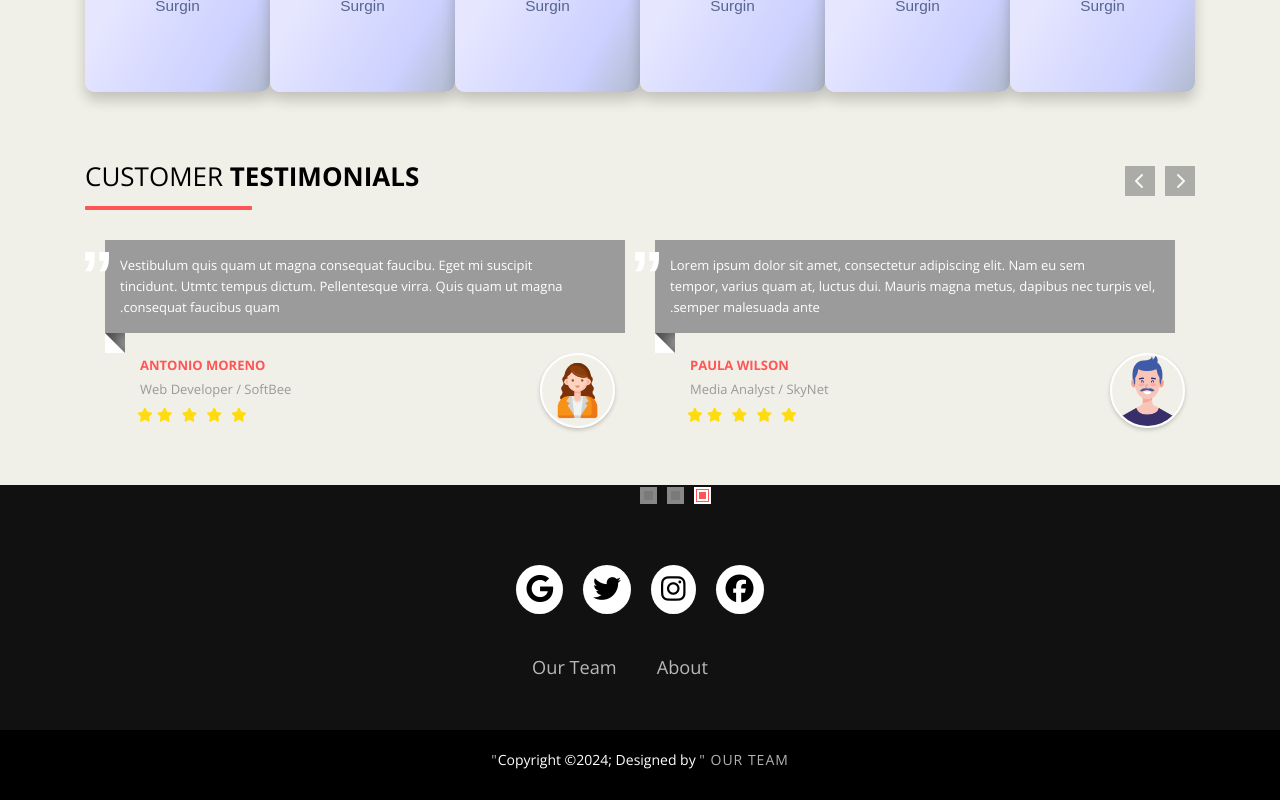
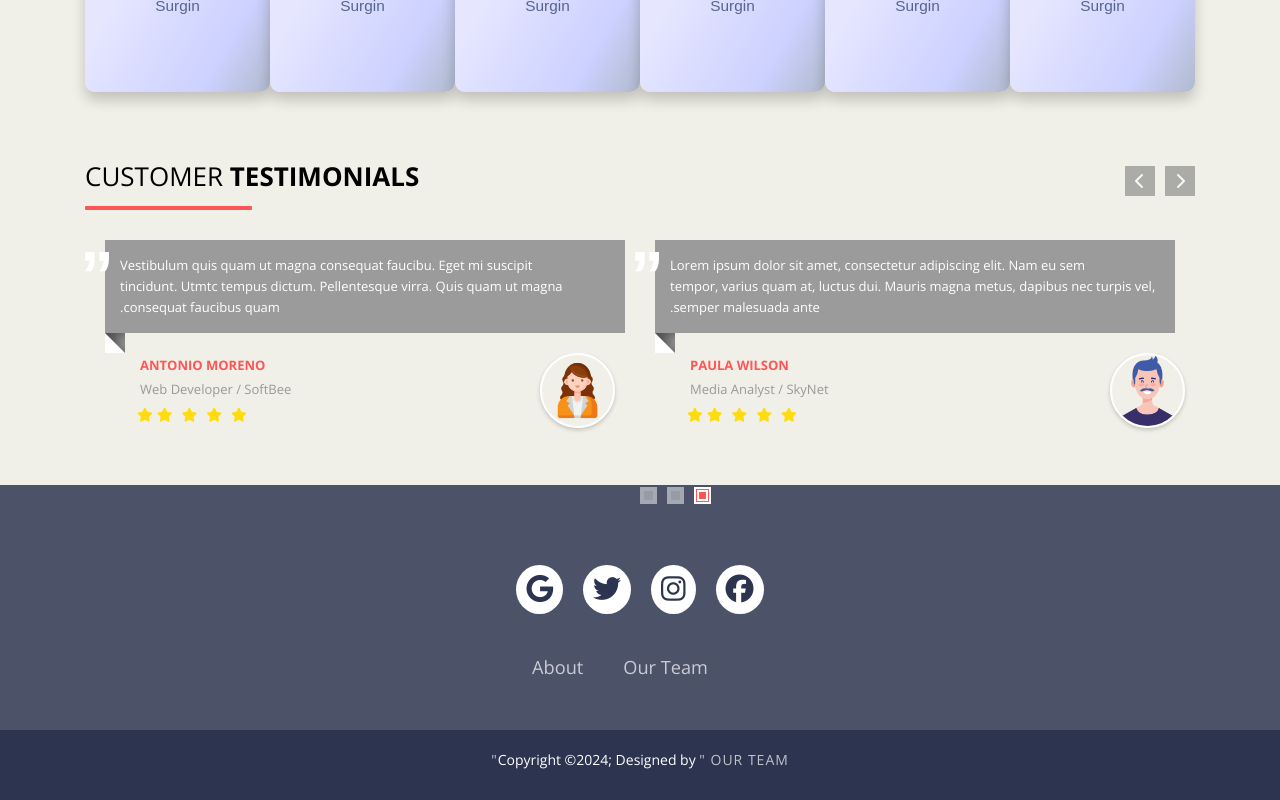
Before and after one commit to Web1-Teams/8am-grp4-repo, a React (Create React App) app: page / in a window 1280 px wide. Shown: the part 657-1457 px from the top of the page. Built offline with nearby package versions, Linux system fonts and the light colour scheme.

Commit message:
شوية تعديلات

```diff
--- a/src/components/clinics components/Clinic3.js
+++ b/src/components/clinics components/Clinic3.js
@@ -2,8 +2,7 @@ import Exercise from "../clinic3ComponentsTemp/Exercise";
 import Exercise2 from "../clinic3ComponentsTemp/Exercise2";
 import Footer from "../Footer";
 import Header from "../header/Header";
-import NavBar from "../NavBar";
-import RatingCard from "../RatingCard";
+import NavBar from "../navbar/Navbar";
 import Review from "../Review";
 
 const Clinic3 = (props) => {
@@ -85,7 +84,6 @@ const Clinic3 = (props) => {
       Duration="5-10 minutes daily."
      video="https://youtu.be/7W1wUmI9ULw?si=YJoNpzTku_E6D9YO"
      />
-        <RatingCard/>
          <Review/>
          <Footer/>
 
--- a/src/components/header/Header.js
+++ b/src/components/header/Header.js
@@ -1,6 +1,5 @@
 import React from "react";
 import classNames from "classnames";
-
 import "./Header.css";
 
 const Header = (props) => {
--- a/src/styles/footer.css
+++ b/src/styles/footer.css
@@ -1,6 +1,5 @@
-
 footer{
-    background-color: #111;
+    background-color: #2c3450d4;
 }
 .footerContainer{
     width: 100%;
@@ -19,13 +18,13 @@ footer{
 }
 .socialIcons a i{
     font-size: 2em;
-    color: black;
+    color: #2c3450;
     opacity: 0,9;
 }
 
 
 .socialIcons a:hover{
-    background-color: #111;
+    background-color:#2c3450;
     transition: 0.5s;
 }
 .socialIcons a:hover i{
@@ -39,8 +38,9 @@ footer{
 .footerNav ul{
     display: flex;
     justify-content: center;
-    flex-direction: row-reverse;
+
     list-style-type: none;
+
 
 
 }
@@ -57,7 +57,7 @@ footer{
     opacity: 1;
 }
 .footerBottom{
-    background-color: #000;
+    background-color:#2c3450;
     padding: 20px;
     text-align: center;
 }
```
